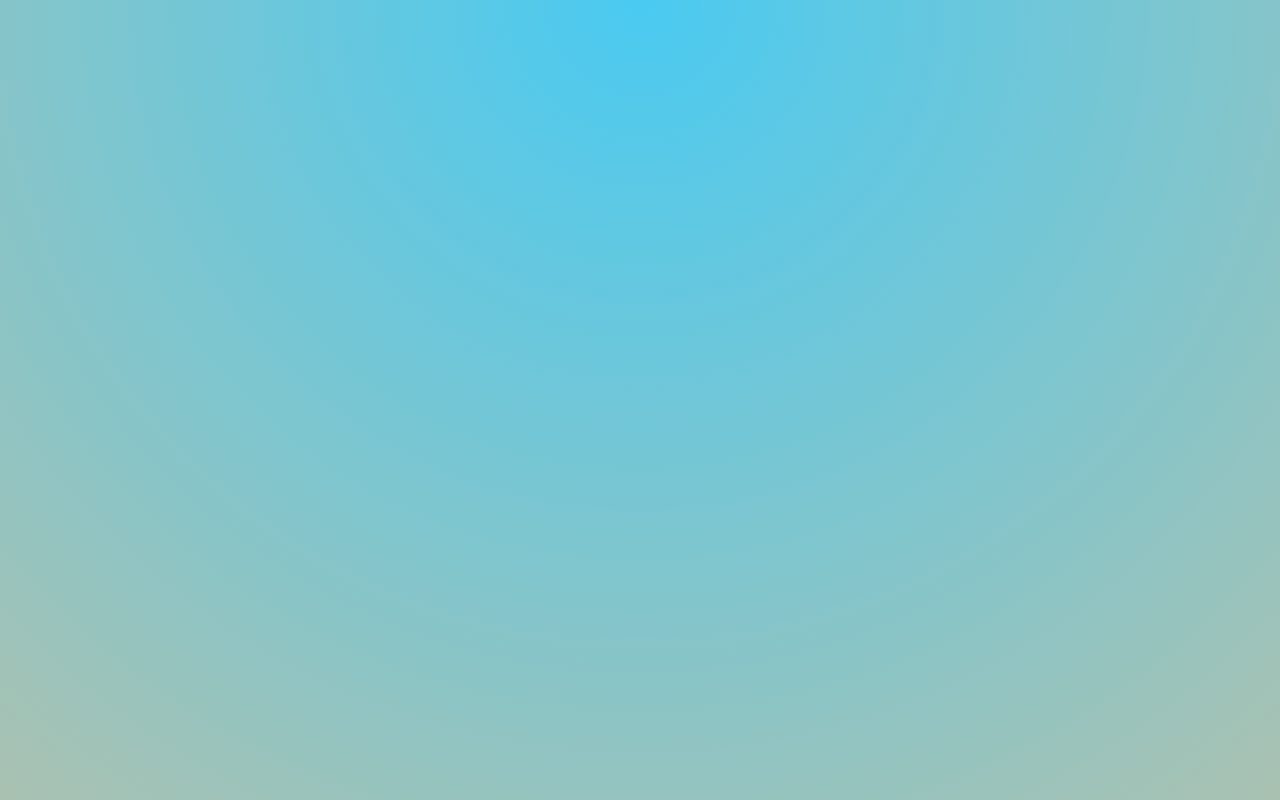
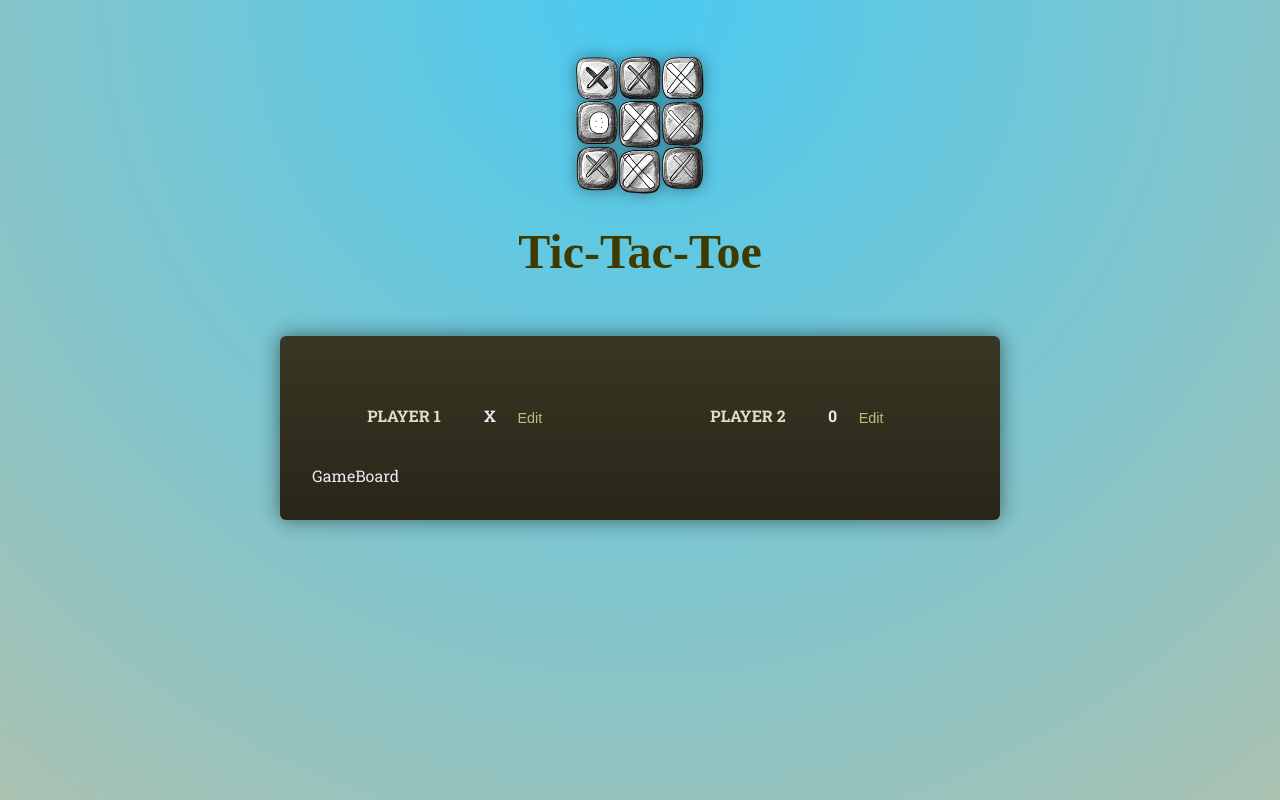
Before and after one commit to ajewoleOlugbenga/tic-tac-toe, a React (Create React App) app: page / in a window 1280 px wide. Shown: the top 800 px of the page. Built offline with nearby package versions, Linux system fonts and the light colour scheme; a web font is replaced by a local one.

Commit message:
a dynamic output

```diff
--- a/src/App.js
+++ b/src/App.js
@@ -1,11 +1,22 @@
-import React from 'react'
+import React from "react";
+import Header from "./components/Header";
+import Player from "./components/Player";
 
 const App = () => {
   return (
     <>
+      <Header />
+      <main>
+        <div id="game-container">
+          <ol id="players">
+           <Player name="Player 1" symbol="X" />
+           <Player name="Player 2" symbol="0" />
+          </ol>
+          GameBoard
+        </div>
+      </main>
+    </>
+  );
+};
 
-    </>
-  )
-}
-
-export default App
+export default App;
```
